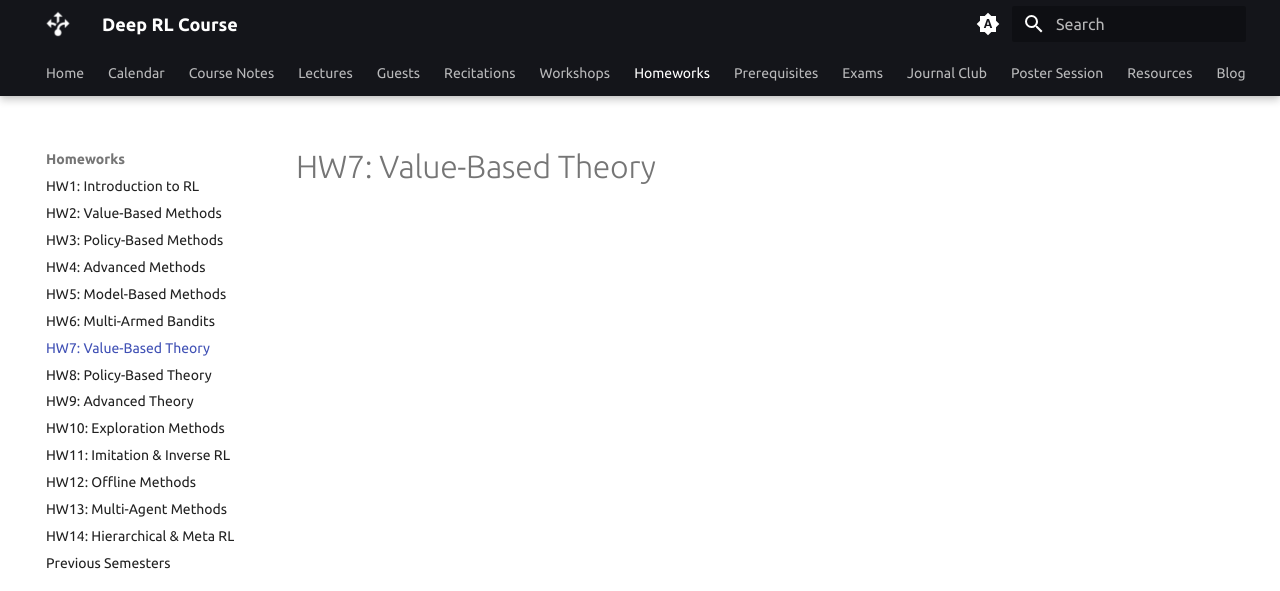
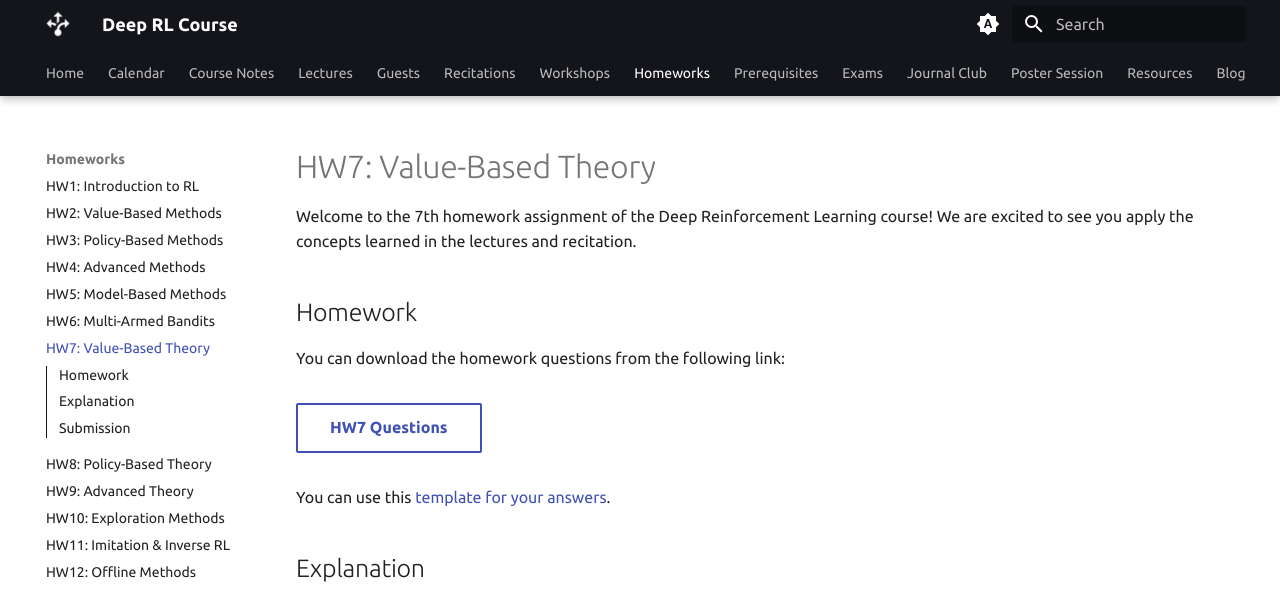
Before and after one commit to DeepRLCourse/DeepRLCourse.github.io, an MkDocs documentation site: the page built from docs/homeworks/week7.md, in a window 1280 px wide and 1400 px high. Shown: the top 591 px of the window. Built offline with MkDocs 1.6.1 and Material for MkDocs 9.7.7, drawn with Linux system fonts in a browser that asks for light colours; some web fonts are replaced; comment, search, counter and statistics services are not loaded; some of the changed text lies outside the part shown.

Commit message:
add desciption and add hw7

```diff
--- a/docs/homeworks/week7.md
+++ b/docs/homeworks/week7.md
@@ -1 +1,30 @@
+---
+description: This page contains the homework assignment for Week 7 of the Deep Reinforcement Learning course, focusing on Value-Based Theory.
+comments: True
+---
+
 # HW7: Value-Based Theory
+
+Welcome to the 7th homework assignment of the Deep Reinforcement Learning course! We are excited to see you apply the concepts learned in the lectures and recitation.
+
+## Homework
+
+You can download the homework questions from the following link:
+
+[HW7 Questions](https://raw.githubusercontent.com/DeepRLCourse/Homework-7-Questions/refs/heads/main/HW7_Questions.pdf){:target="_blank" .md-button }
+
+You can use this [template for your answers](https://github.com/DeepRLCourse/Homework-7-Template){:target="_blank"}.
+
+## Explanation
+
+<iframe width="996" height="560" src="https://www.youtube.com/embed/jcVc3TXnK6I" title="YouTube video player" frameborder="0" allow="accelerometer; autoplay; clipboard-write; encrypted-media; gyroscope; picture-in-picture; web-share" referrerpolicy="strict-origin-when-cross-origin" allowfullscreen></iframe>
+
+## Submission
+
+Please submit your completed homework on Quera by the deadline:
+
+- **Submission Link:** [Quera Course Page](https://quera.org/course/add_to_course/course/20598/){:target="_blank"}
+
+- **Deadline:** <span style="direction: rtl;font-family: Vazirmatn;">۲۱ اردیبهشت (May 11)</span> at 11:59 PM
+
+Good luck, and we look forward to your submissions!
```
Also changed, not shown: docs/course_notes/advanced.md (+5 -0 lines), docs/course_notes/policy-based.md (+5 -0 lines), docs/course_notes/policy-based2.md (+5 -0 lines), 1 other file.
